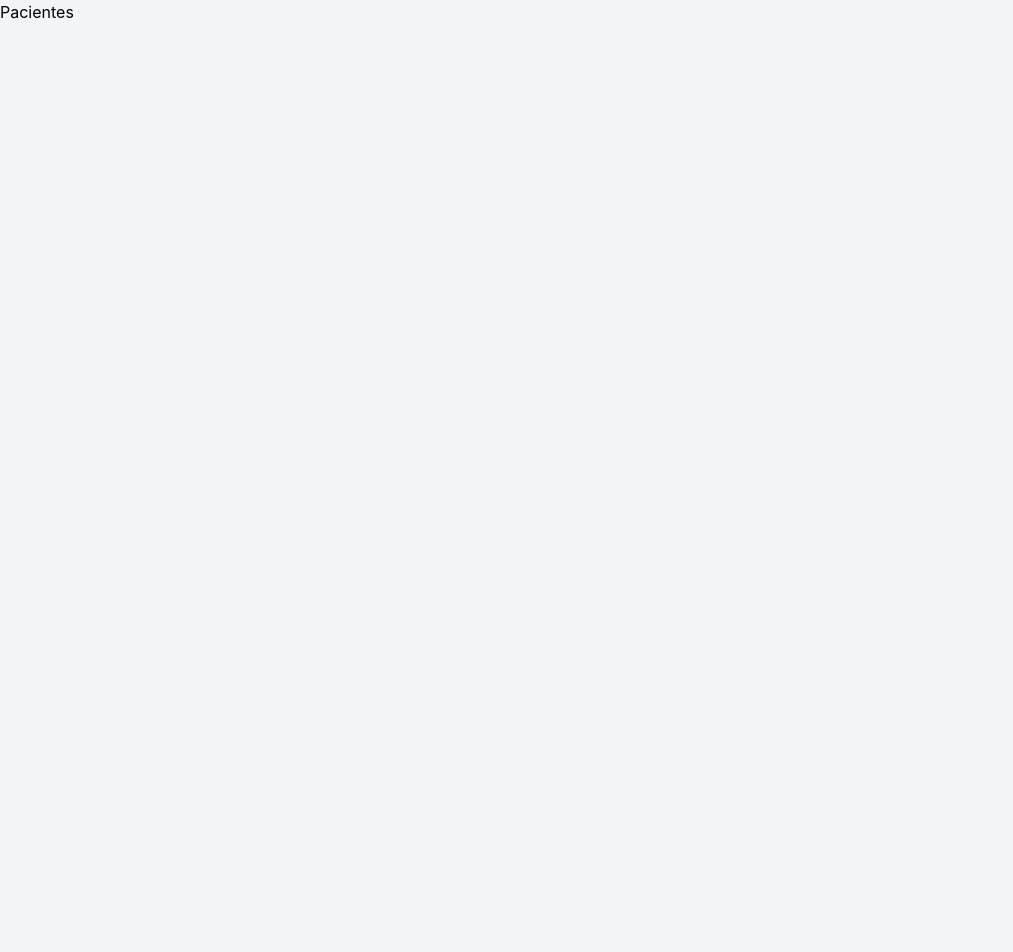
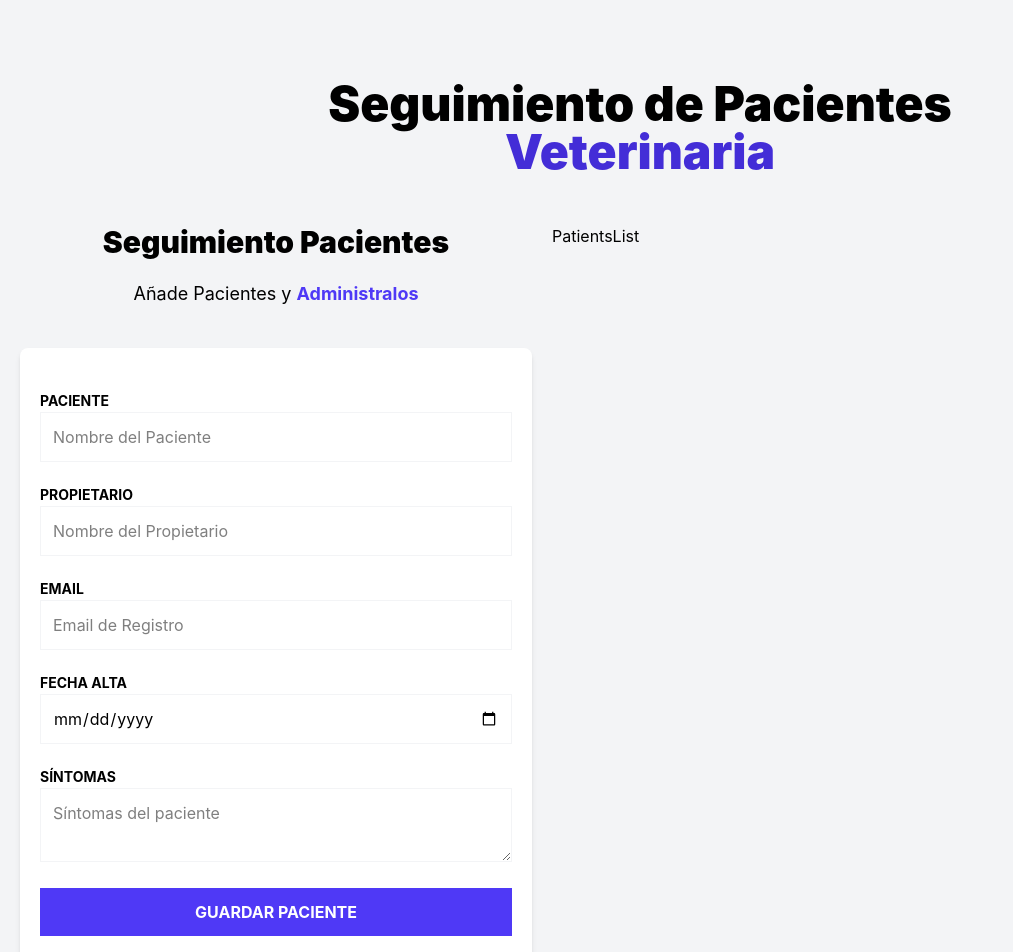
Before and after one commit to vachito/pacientes-react-zustand, a React (Vite) app: page / in a window 1280 px wide. Shown: the top 952 px of the page, without its empty margins (0-1013 px from the left). Before the commit the page ends 800 px from the top, so only its background shows below. Built offline with nearby package versions, Linux system fonts and the light colour scheme.

Commit message:
agregando un formulario para registro de pacientes e instalando la libreria react-hook-form para validaciones

```diff
--- a/package.json
+++ b/package.json
@@ -13,6 +13,7 @@
     "@tailwindcss/vite": "^4.3.3",
     "react": "^19.2.8",
     "react-dom": "^19.2.8",
+    "react-hook-form": "^7.83.0",
     "tailwindcss": "^4.3.3"
   },
   "devDependencies": {
--- a/src/App.tsx
+++ b/src/App.tsx
@@ -1,8 +1,21 @@
+import PatientForm from "./components/PatientForm"
+import PatientsList from "./components/PatientsList"
+
 function App() {
 
   return (
     <>
-      <h1 className="">Pacientes</h1>
+      <div className="container mx-auto mt-20">
+        <h1 className="font-black text-5xl text-center md:w-2/3 md:mx-auto">
+          Seguimiento de Pacientes {' '}
+          <span className="text-indigo-700">Veterinaria</span>
+        </h1>
+
+        <div className="mt-12 md:flex">
+          <PatientForm/>
+          <PatientsList/>
+        </div>
+      </div>
     </>
   )
 }
--- /dev/null
+++ b/src/components/PatientForm.tsx
@@ -0,0 +1,87 @@
+import {useForm} from 'react-hook-form'
+
+export default function PatientForm() {
+  const {register} = useForm()
+  return (
+    <div className="md:w-1/2 lg:w-2/5 mx-5">
+        <h2 className="font-black text-3xl text-center">Seguimiento Pacientes</h2>
+
+        <p className="text-lg mt-5 text-center mb-10">
+            Añade Pacientes y {''}
+            <span className="text-indigo-600 font-bold">Administralos</span>
+        </p>
+
+        <form
+            className="bg-white shadow-md rounded-lg py-10 px-5 mb-10"
+            noValidate
+        >
+              <div className="mb-5">
+                  <label htmlFor="name" className="text-sm uppercase font-bold">
+                      Paciente
+                  </label>
+                  <input
+                      id="name"
+                      className="w-full p-3  border border-gray-100"
+                      type="text"
+                      placeholder="Nombre del Paciente"
+                      {...register('nane',{
+                        required:'El nombre del paciente es obligatorio'
+                      })}
+                  />
+              </div>
+
+              <div className="mb-5">
+                <label htmlFor="caretaker" className="text-sm uppercase font-bold">
+                    Propietario
+                </label>
+                <input
+                    id="caretaker"
+                    className="w-full p-3  border border-gray-100"
+                    type="text"
+                    placeholder="Nombre del Propietario"
+                />
+              </div>
+
+            <div className="mb-5">
+              <label htmlFor="email" className="text-sm uppercase font-bold">
+                  Email
+              </label>
+              <input
+                  id="email"
+                  className="w-full p-3  border border-gray-100"
+                  type="email"
+                  placeholder="Email de Registro"
+              />
+            </div>
+
+            <div className="mb-5">
+                <label htmlFor="date" className="text-sm uppercase font-bold">
+                    Fecha Alta
+                </label>
+                <input
+                    id="date"
+                    className="w-full p-3  border border-gray-100"
+                    type="date"
+                />
+            </div>
+
+            <div className="mb-5">
+                <label htmlFor="symptoms" className="text-sm uppercase font-bold">
+                Síntomas
+                </label>
+                <textarea
+                    id="symptoms"
+                    className="w-full p-3  border border-gray-100"
+                    placeholder="Síntomas del paciente"
+                ></textarea>
+            </div>
+
+            <input
+                type="submit"
+                className="bg-indigo-600 w-full p-3 text-white uppercase font-bold hover:bg-indigo-700 cursor-pointer transition-colors"
+                value='Guardar Paciente'
+            />
+        </form>
+    </div>
+  )
+}
--- /dev/null
+++ b/src/components/PatientsList.tsx
@@ -0,0 +1,5 @@
+export default function PatientsList() {
+  return (
+    <div>PatientsList</div>
+  )
+}
```
Also changed, not shown: 1 other file (tests, documents, lock files or other folders).
